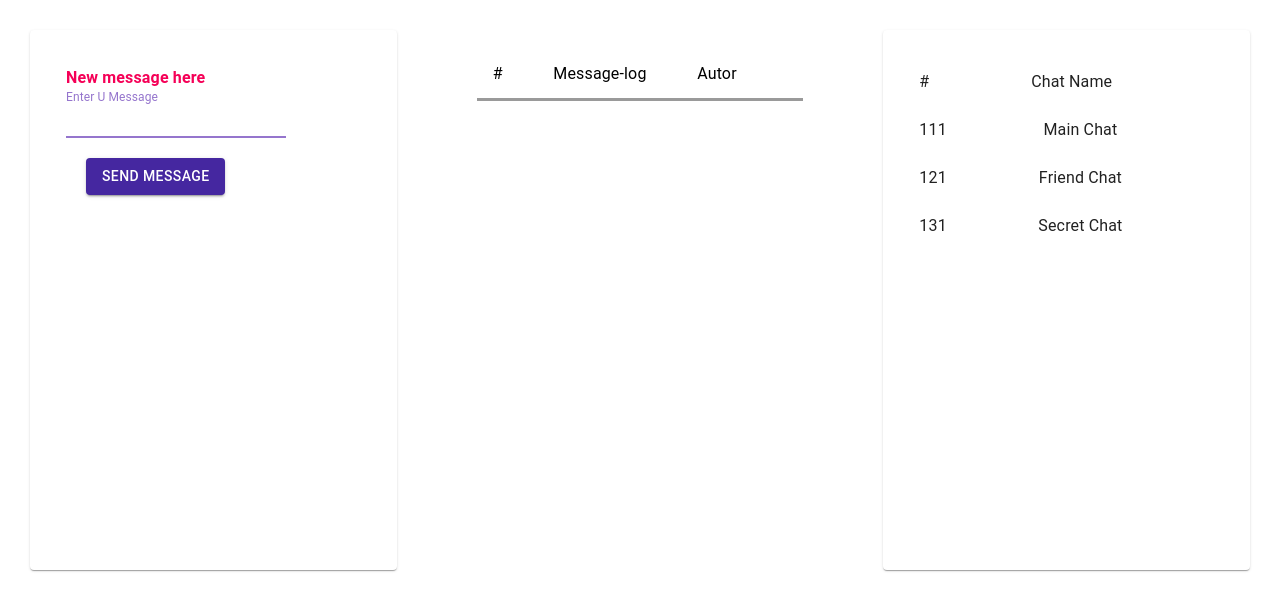
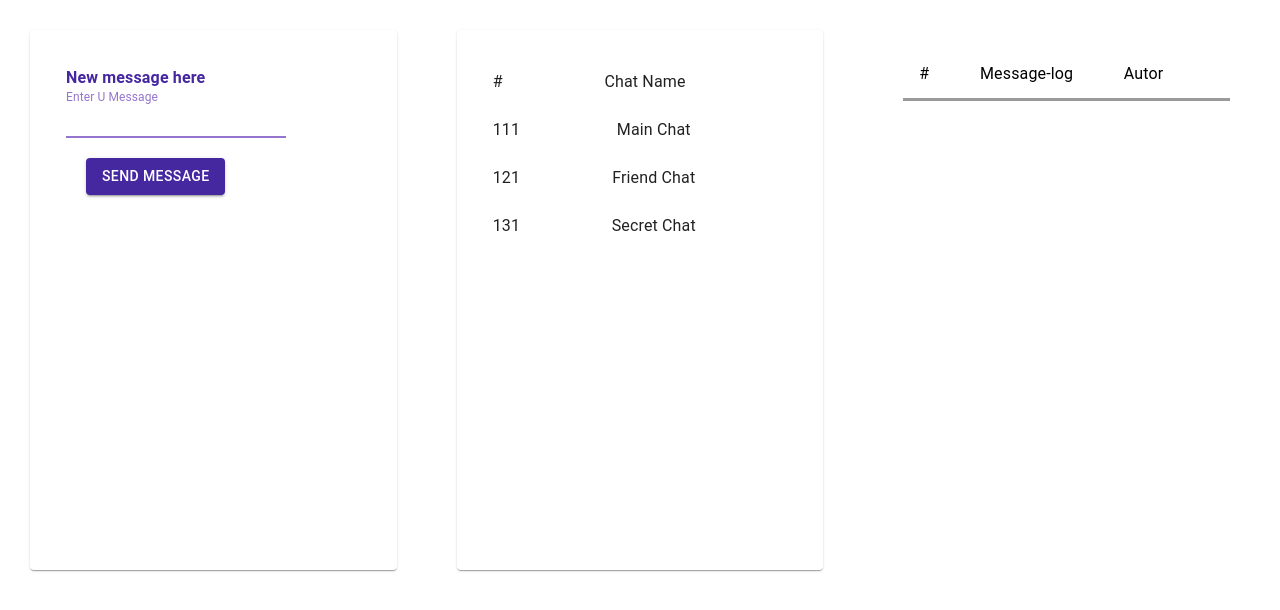
Before and after one commit to axelsfox/GBreact, a React (Create React App) app: page / in a window 1280 px wide. Shown: the top 610 px of the page. Built offline with nearby package versions, Linux system fonts and the light colour scheme.

Commit message:
пару сиправлений для стилей

```diff
--- a/src/App.js
+++ b/src/App.js
@@ -25,6 +25,7 @@ const theme = createTheme({
 const useStyles = makeStyles({
   chat: {
     width: 500,
+    height: 500,
     margin: 30,
     padding: 20,
     textAlign: 'left'
@@ -81,6 +82,7 @@ function App(props) {
       onClick = {NewMessage}
       input={inputRef}
       />
+    <ChatList chats = {newChatList} />
 
       <List className={classes.chat}>
           <ListItem className={classes.chatItem}>
@@ -97,7 +99,7 @@ function App(props) {
       </ListItem>)}
       </List>
   </ThemeProvider>
-  <ChatList chats = {newChatList} />
+
       </div>
 
   );
```
